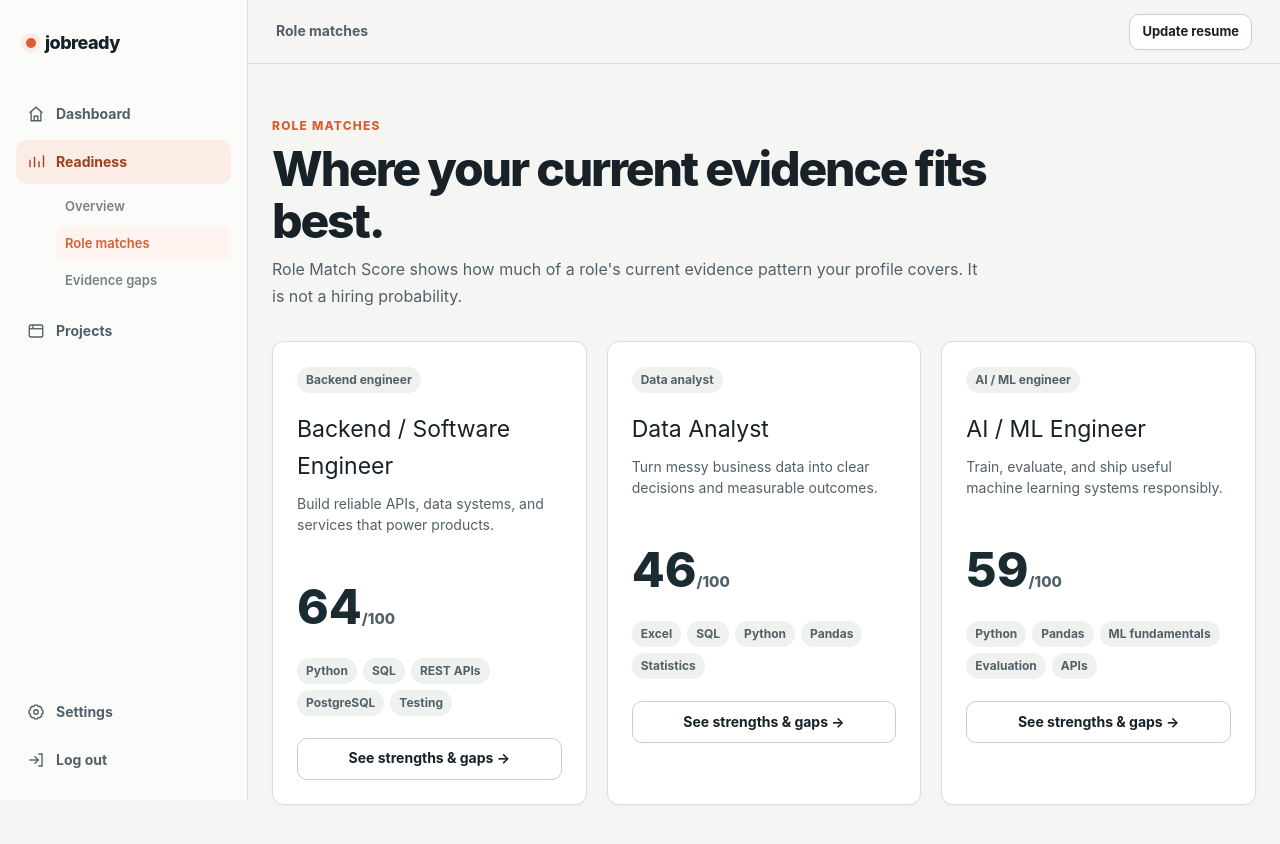
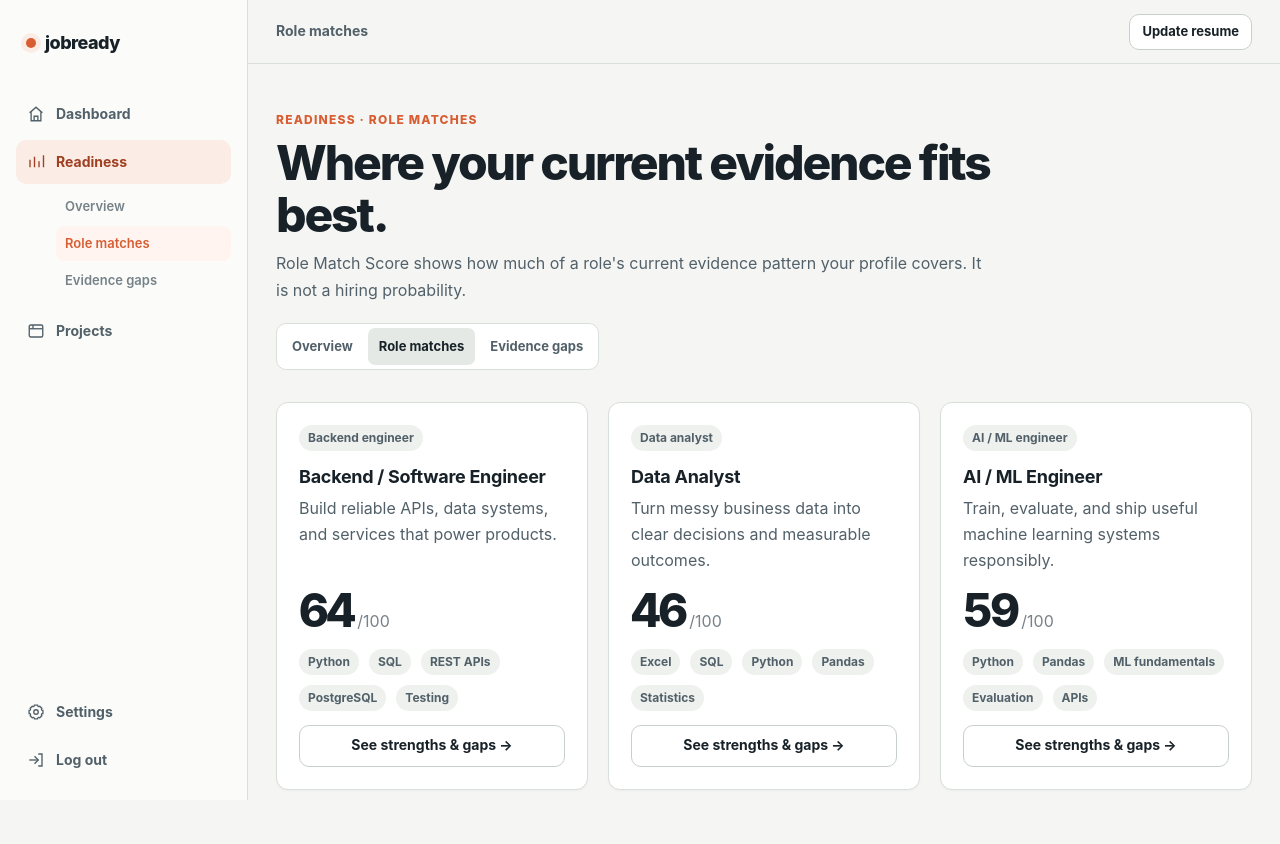
Before and after one commit to manideepreddyyanala4-svg/Job-Ready-MVP, a Next.js app: page /roles in a window 1280 px wide. Shown: the top 844 px of the page. Built offline with nearby package versions, Linux system fonts and the light colour scheme.

Commit message:
Apply shared role match UI and states

```diff
--- a/src/app/roles/page.tsx
+++ b/src/app/roles/page.tsx
@@ -1,29 +1,34 @@
 "use client";
 
-import Link from "next/link";
 import { useEffect, useState } from "react";
-import { AppShell, PageTitle } from "@/components/AppShell";
+import { usePathname } from "next/navigation";
+import { AppShell } from "@/components/AppShell";
+import { Button, EmptyState, ErrorState, LoadingState, PageHeader, Tabs } from "@/components/ui";
+import { RoleMatchCard } from "@/components/domain-ui";
 import { roles, roleScore, roleScoreFromResume } from "@/lib/domain";
 import { loadStructuredResume } from "@/lib/demo-storage";
 import { StructuredResume } from "@/lib/resume";
 
+const readinessTabs = [{ href: "/analysis", label: "Overview" }, { href: "/roles", label: "Role matches" }, { href: "/gaps", label: "Evidence gaps" }];
+
 export default function Roles() {
+  const path = usePathname();
+  const production = process.env.NEXT_PUBLIC_JOBREADY_MODE === "production";
   const [scores, setScores] = useState<Record<string, number>>({});
+  const [loading, setLoading] = useState(production);
+  const [error, setError] = useState("");
+  const [hasMatches, setHasMatches] = useState(!production);
   useEffect(() => {
-    if (process.env.NEXT_PUBLIC_JOBREADY_MODE === "production") {
-      void fetch("/api/analysis")
-        .then((response) => response.json())
-        .then((result: { roles?: Array<{ score: number; roles: { slug: string } }> }) => {
-          if (result.roles) setScores(Object.fromEntries(result.roles.map((row) => [row.roles.slug, row.score])));
-        })
-        .catch(() => undefined);
+    if (production) {
+      void fetch("/api/analysis").then((response) => { if (!response.ok) throw new Error(); return response.json(); }).then((result: { roles?: Array<{ score: number; roles: { slug: string } }> }) => { if (result.roles?.length) { setScores(Object.fromEntries(result.roles.map((row) => [row.roles.slug, row.score]))); setHasMatches(true); } }).catch(() => setError("We couldn't load your role matches right now.")).finally(() => setLoading(false));
       return;
     }
-    const timer = window.setTimeout(() => {
-      const resume = loadStructuredResume<StructuredResume>();
-      if (resume) setScores(Object.fromEntries(roles.map((role) => [role.id, roleScoreFromResume(role.id, resume)])));
-    }, 0);
+    const timer = window.setTimeout(() => { const resume = loadStructuredResume<StructuredResume>(); if (resume) setScores(Object.fromEntries(roles.map((role) => [role.id, roleScoreFromResume(role.id, resume)]))); }, 0);
     return () => window.clearTimeout(timer);
-  }, []);
-  return <AppShell><main className="container" style={{ padding: "54px 0" }}><PageTitle eyebrow="Role matches" title="Where your current evidence fits best." body="Role Match Score shows how much of a role's current evidence pattern your profile covers. It is not a hiring probability." /><div className="grid" style={{ gridTemplateColumns: "repeat(3,1fr)" }}>{roles.map((role) => <div className="card" key={role.id} style={{ padding: 24 }}><div className="tag">{role.shortName}</div><h2 style={{ fontSize: 23, margin: "18px 0 8px" }}>{role.name}</h2><p style={{ color: "var(--muted)", lineHeight: 1.5, fontSize: 14, minHeight: 64 }}>{role.description}</p><div style={{ fontSize: 48, fontWeight: 800, color: "var(--navy)", margin: "12px 0" }}>{scores[role.id] ?? roleScore(role.id)}<small style={{ fontSize: 15, color: "var(--muted)" }}>/100</small></div><div style={{ display: "flex", gap: 6, flexWrap: "wrap" }}>{role.skills.slice(0, 5).map((skill) => <span key={skill} className="tag">{skill}</span>)}</div><Link href="/gaps" className="btn btn-ghost" style={{ marginTop: 22, width: "100%" }}>See strengths & gaps →</Link></div>)}</div></main></AppShell>;
+  }, [production]);
+
+  if (loading) return <AppShell><main className="app-page"><LoadingState label="Loading role matches…" /></main></AppShell>;
+  if (error) return <AppShell><main className="app-page"><ErrorState body={error} retry={() => window.location.reload()} /></main></AppShell>;
+  if (!hasMatches) return <AppShell><main className="app-page"><PageHeader eyebrow="Readiness · Role matches" title="Role matches need an evidence baseline." description="Analyze your resume first so JobReady can compare visible evidence with each supported role." /><EmptyState title="No role matches yet" body="Add or re-analyze your resume to create role evidence matches." action={<Button href="/resume">Add resume →</Button>} /></main></AppShell>;
+  return <AppShell><main className="app-page"><PageHeader eyebrow="Readiness · Role matches" title="Where your current evidence fits best." description="Role Match Score shows how much of a role's current evidence pattern your profile covers. It is not a hiring probability."><div style={{ marginTop: 20 }}><Tabs items={readinessTabs} activePath={path} /></div></PageHeader><div className="grid" style={{ gridTemplateColumns: "repeat(3, minmax(0, 1fr))" }}>{roles.map((role) => <RoleMatchCard key={role.id} label={role.shortName} title={role.name} description={role.description} score={scores[role.id] ?? roleScore(role.id)} skills={role.skills} />)}</div></main></AppShell>;
 }
```
